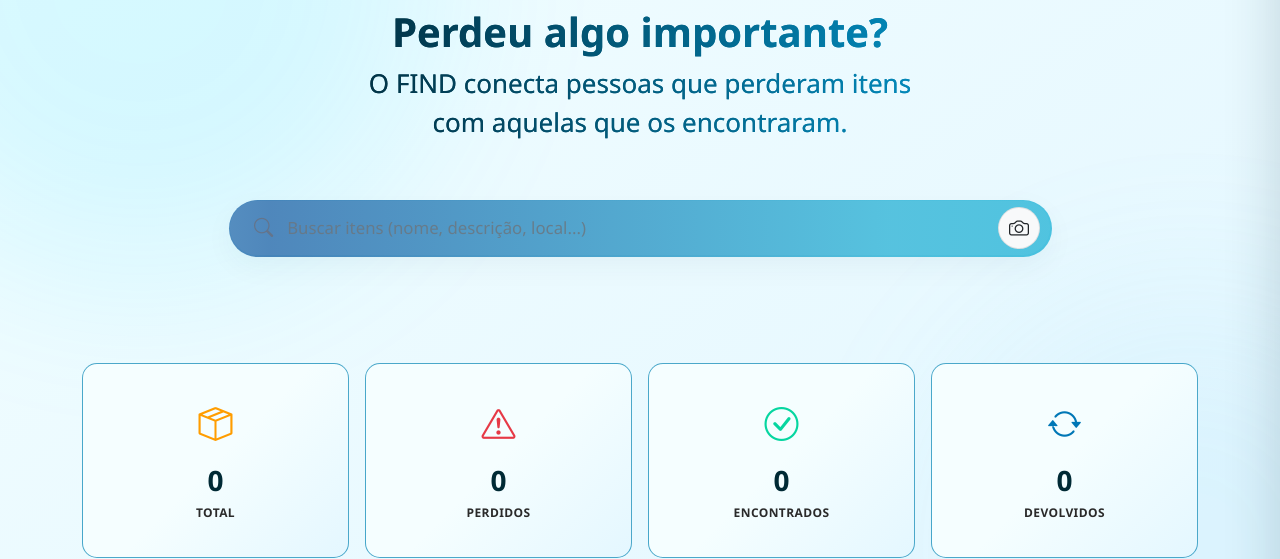
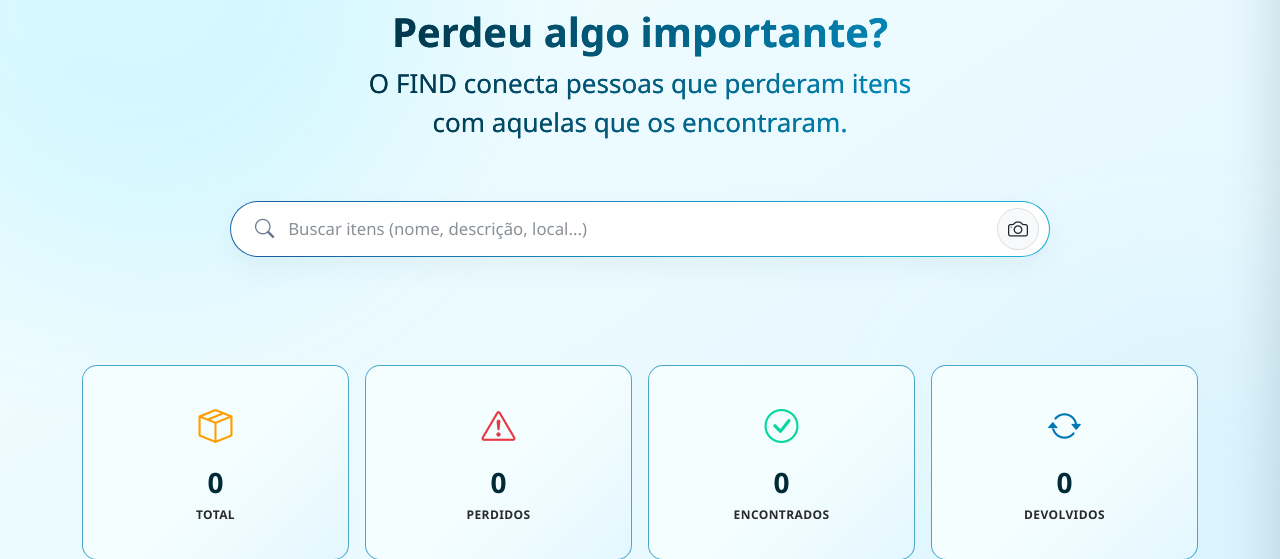
Before and after one commit to gabrlkstro/projeto_find, a Django app: page /menu/ in a window 1280 px wide. Shown: the part 164-723 px from the top of the page. Run offline with Django 5.2, Linux system fonts and the light colour scheme; the visitor is signed in with stand-in values (Sample User, id 1); data that the repository does not hold is empty.

Commit message:
style: garante fundo de busca 100% branco com borda gradiente usando background-clip

```diff
--- a/mainpage/static/mainpage/css/menu.css
+++ b/mainpage/static/mainpage/css/menu.css
@@ -25,60 +25,41 @@
 
 /* ===== MODERN SEARCH SYSTEM (STARTUP STYLE) ===== */
 .search-container-modern {
-  position: relative;
   display: flex;
   align-items: center;
   justify-content: space-between;
-  background: #ffffff;
   border-radius: 99px;
   padding: 6px 10px 6px 24px;
   box-shadow: 0 10px 30px rgba(11, 58, 74, 0.05);
   transition: all 0.3s cubic-bezier(0.4, 0, 0.2, 1);
   margin-top: 35px;
-  z-index: 1;
-}
 
-/* Pseudo-elemento para a Borda Gradiente Animada (Passando de tom em tom) */
-.search-container-modern::before {
-  content: "";
-  position: absolute;
-  top: -1.5px;
-  left: -1.5px;
-  right: -1.5px;
-  bottom: -1.5px;
-  border-radius: 99px;
-  /* Gradiente com transições de azul claro, médio, royal e ciano */
-  background: linear-gradient(90deg, #90dbf4, #145fa5, #1eaed4, #00b4d8, #90dbf4);
-  background-size: 300% 100%;
-  z-index: -1;
-  opacity: 0.75;
-  transition: all 0.3s ease;
+  /* Borda Gradiente de Respeito com Fundo Sólido Branco */
+  border: 1.5px solid transparent;
+  background-image: linear-gradient(#ffffff, #ffffff),
+                    linear-gradient(90deg, #90dbf4, #145fa5, #1eaed4, #00b4d8, #90dbf4);
+  background-origin: border-box;
+  background-clip: padding-box, border-box;
+  background-size: 100% 100%, 300% 100%;
   animation: gradientBorderShift 8s linear infinite;
 }
 
 @keyframes gradientBorderShift {
   0% {
-    background-position: 0% 50%;
+    background-position: 0% 0%, 0% 50%;
   }
   50% {
-    background-position: 100% 50%;
+    background-position: 0% 0%, 100% 50%;
   }
   100% {
-    background-position: 0% 50%;
+    background-position: 0% 0%, 0% 50%;
   }
 }
 
 .search-container-modern:focus-within {
   box-shadow: 0 14px 35px rgba(11, 58, 74, 0.09);
   transform: translateY(-1px);
-}
-
-.search-container-modern:focus-within::before {
-  opacity: 1;
-  top: -2px;
-  left: -2px;
-  right: -2px;
-  bottom: -2px;
+  border-width: 2px;
 }
 
 .search-input-wrapper {
```
